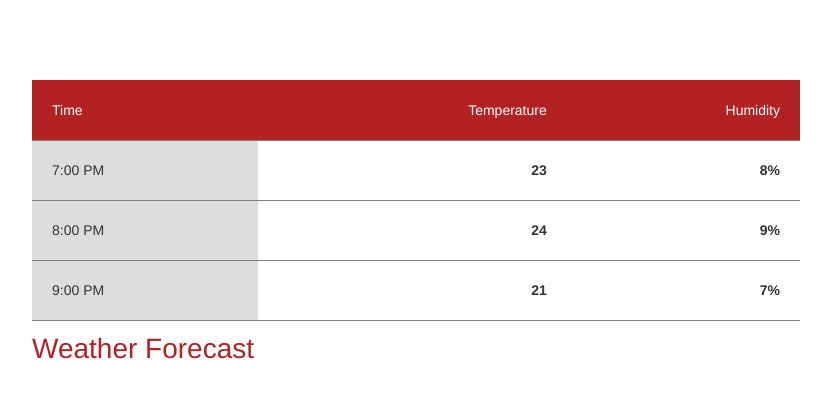
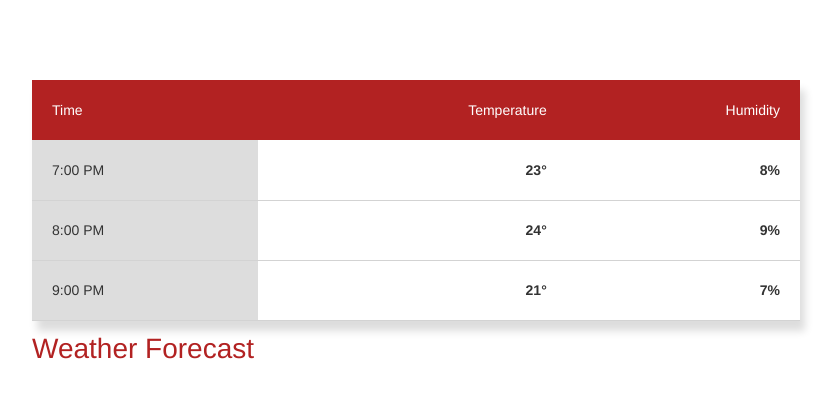
Before and after one commit to chiu88/CPNT260-assign3, a plain HTML site: page index.html in a window 1280 px wide. Shown: the whole page, without its empty margins (88-925 px from the left). Drawn offline with nearby package versions, Linux system fonts and the light colour scheme.

Commit message:
added borders on table, and shadow. FINISHED

```diff
--- a/css/styles.css
+++ b/css/styles.css
@@ -2,7 +2,7 @@ table{
     margin-top: 80px;
     margin-left: 120px;
     width: 60%;
-    border: 5px #fff;
+    box-shadow: 5px 10px 8px #ddd;
 }
 caption {
     font-size: 28px;
@@ -28,7 +28,7 @@ th {
 .time {
     padding-left: 20px;
     background-color: #ddd;
-    border-bottom: 1px solid grey;
+
 }
 
 .time-head {
@@ -43,8 +43,8 @@ th {
     padding-right: 20px;
 }
 
-td {
-    border-bottom: 1px solid grey;
+tbody td {
+    border-bottom: 1px solid #d3d3d3;
 }
 
 .temp, .humidity {
--- a/index.html
+++ b/index.html
@@ -33,17 +33,17 @@
         <tbody>
             <tr>
                 <td class="time">7:00 PM</td>
-                <td class="temp">23</td>
+                <td class="temp">23°</td>
                 <td class="humidity">8%</td>
             </tr>
             <tr>
                 <td class="time">8:00 PM</td>
-                <td class="temp">24</td>
+                <td class="temp">24°</td>
                 <td class="humidity">9%</td>
             </tr>
             <tr>
                 <td class="time">9:00 PM</td>
-                <td class="temp">21</td>
+                <td class="temp">21°</td>
                 <td class="humidity">7%</td>
             </tr>
         </tbody>
```
